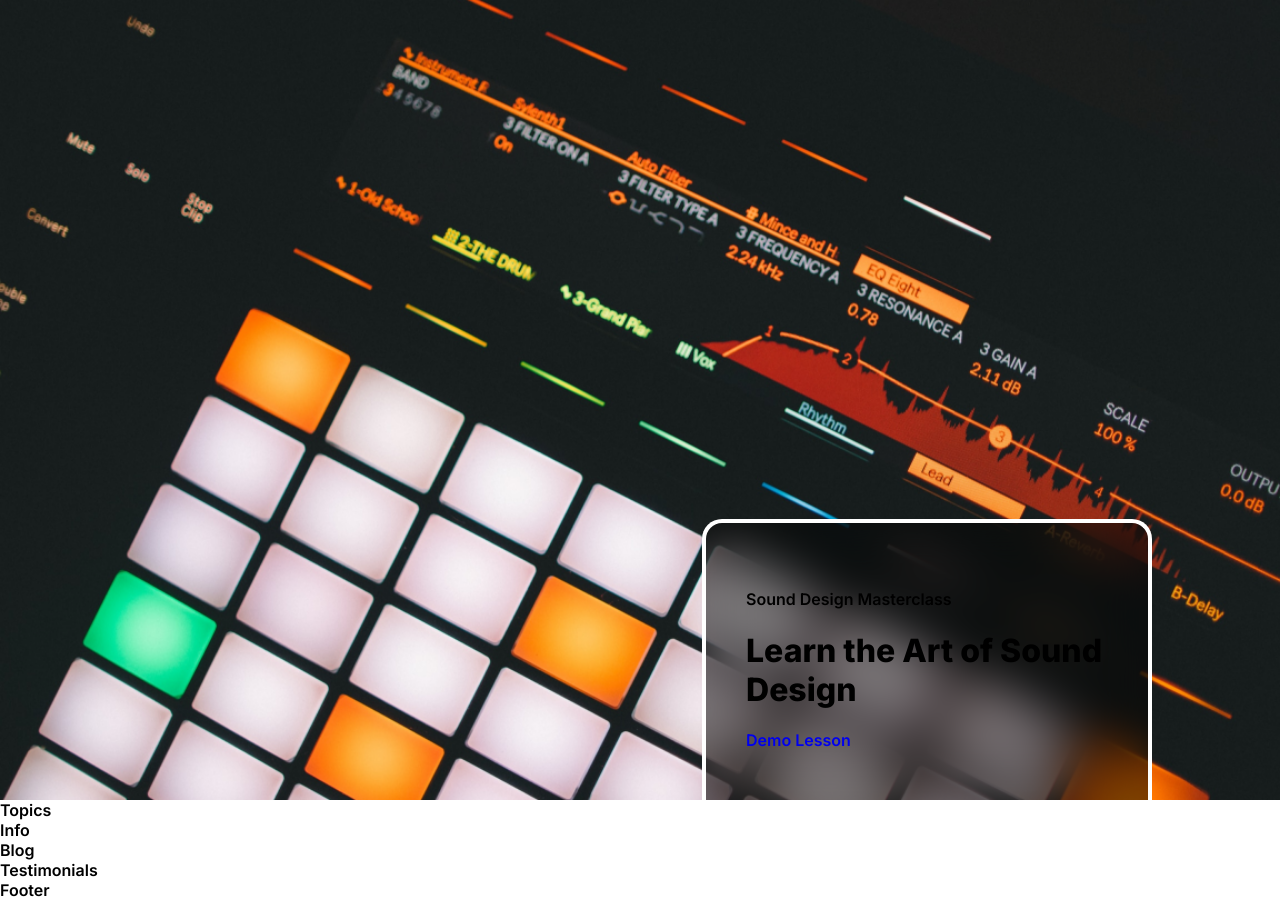
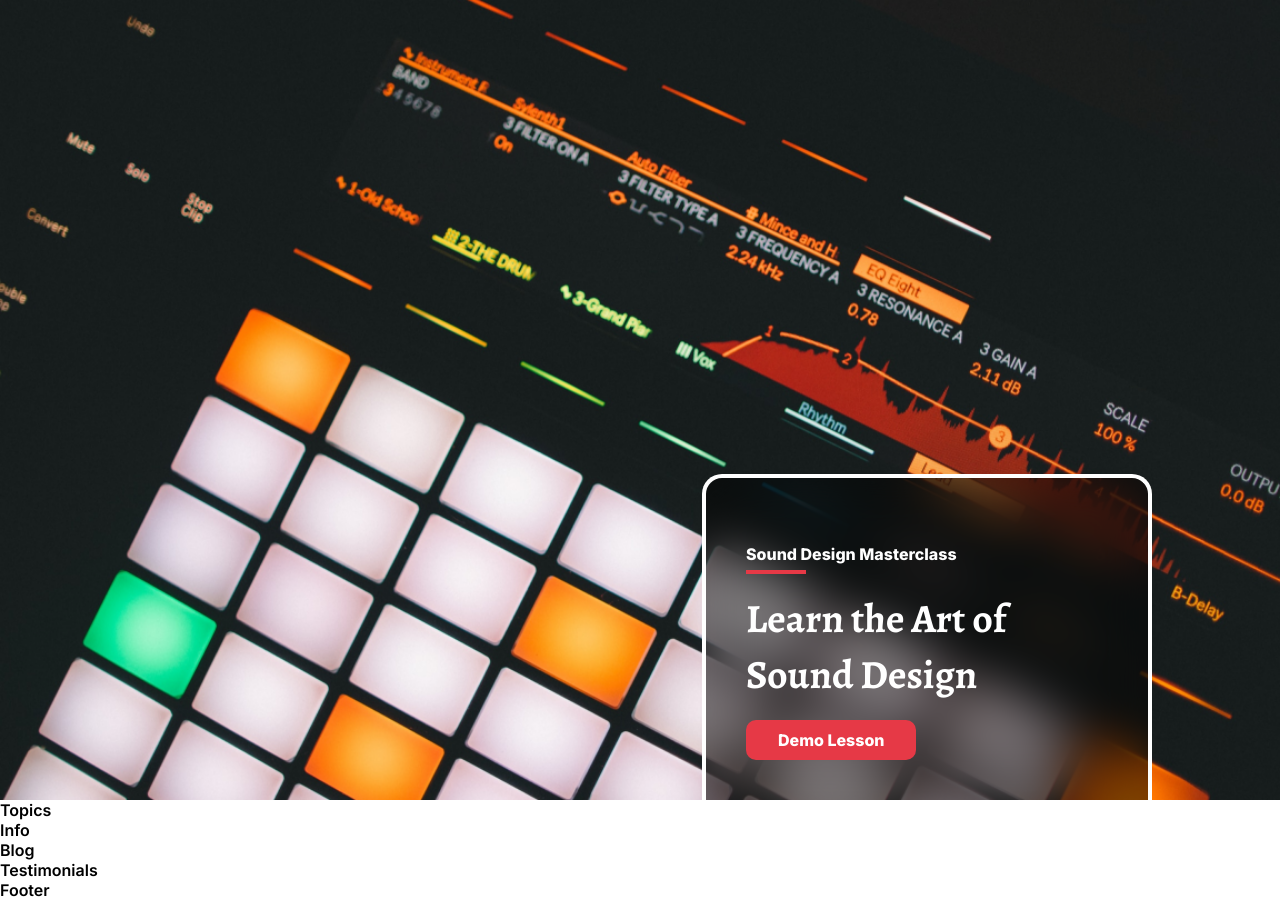
Before and after one commit to PersusPrince070/ResponsiveWeb-FigmaDesign, a React (Vite) app in the folder front-end/: page / in a window 1280 px wide. Built offline with nearby package versions, Linux system fonts and the light colour scheme.

Commit message:
Add NavBar

```diff
--- a/front-end/src/components/Header/Header.css
+++ b/front-end/src/components/Header/Header.css
@@ -23,3 +23,37 @@ header .cta {
     border-left: 4px solid #FFF;
     padding: 50px 40px;
 }
+
+header .cta .course-name {
+    font-weight: 800;
+    font-size: 16px;
+    color: #FFF;
+    position: relative;
+}
+
+header .cta .course-name::after {
+    position: absolute;
+    content: "";
+    width: 60px;
+    height: 4px;
+    background: var(--red-color);
+    left: 0;
+    bottom: -10px;
+}
+
+header .cta h1 {
+    font-family: "Alegreya";
+    font-size: 40px;
+    font-weight: 700;
+    color: #FFF;
+    line-height: 140%;
+}
+
+header .cta .demo-btn {
+    padding: 10px 32px;
+    font-size: 16px;
+    font-weight: 800;
+    border-radius: 10px;
+    background: var(--red-color);
+    color: #FFF;
+}
```
